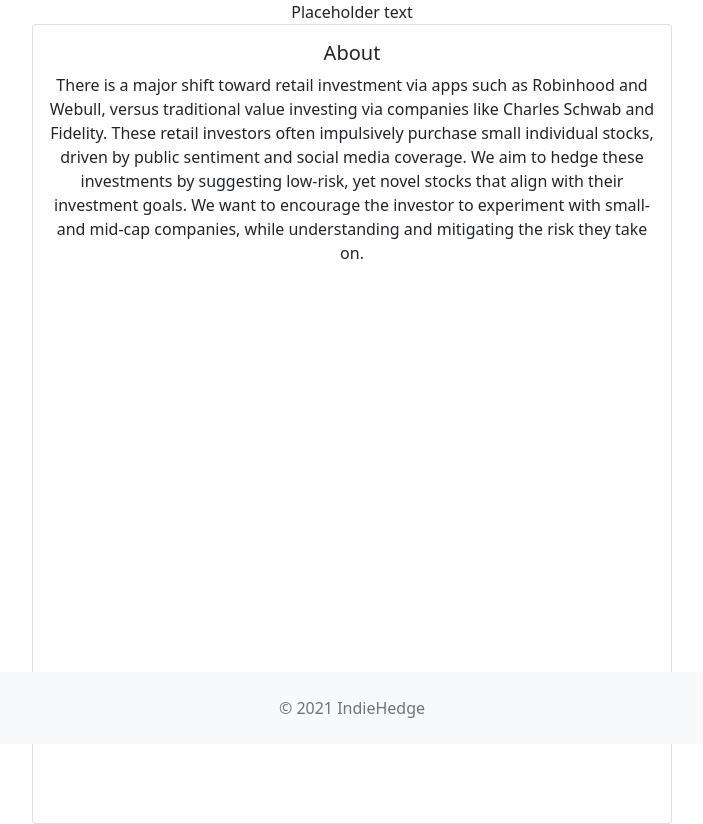
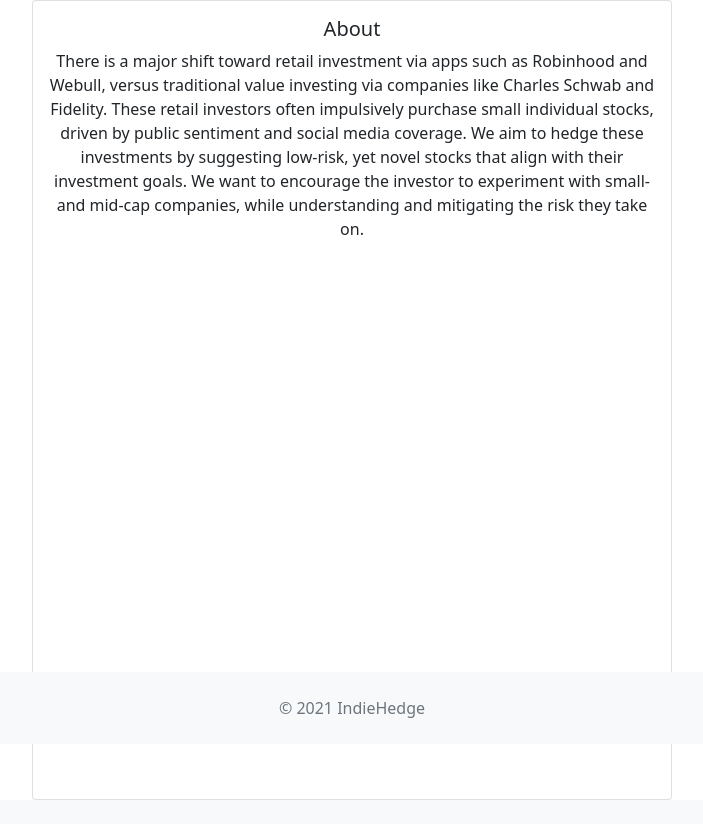
Before and after one commit to ZackBoner/HooHacks, a Python web app: template templates/about.html in a window 1280 px wide. Shown: the part 56-880 px from the top of the page, without its empty margins (288-991 px from the left). After the commit the page ends 856 px from the top, so only its background shows below. Run offline with Jinja, Linux system fonts and the light colour scheme; the template is opened without the code that fills it, so the values that code supplies are empty; some libraries are stand-ins or nearby versions.

Commit message:
More small fixes to text

```diff
--- a/templates/about.html
+++ b/templates/about.html
@@ -3,9 +3,8 @@
 {% block content %}
 
 <center>
-<text>Placeholder text</text>
 
-<div class="card h-100" style="width: 40rem;">
+<div class="card h-100" style="width: 40rem; height: 40rem;">
     <div class="card-body">
         <h5 class="card-title">About</h5>
         <p class="card-text">There is a major shift toward retail investment via apps such as Robinhood and Webull,
--- a/templates/home.html
+++ b/templates/home.html
@@ -27,7 +27,7 @@
             <p class="card-text">Our advanced data science tools help you manage your investment risk.
                 Tell us what stock you just bought, and we'll suggest low, medium, and high market cap stocks
                 to help you hedge your bets in style.</p>
-            <br><br><br><br><br><br><br><br>
+            <br><br><br><br><br><br><br><br><br>
             <div class="card-footer text-muted">
                 <a href="/form" class="btn btn-secondary">Start investing now</a>
             </div>
```
